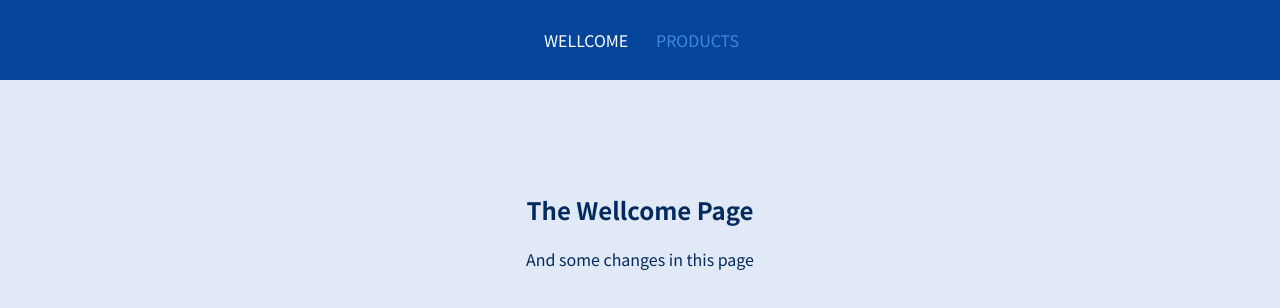
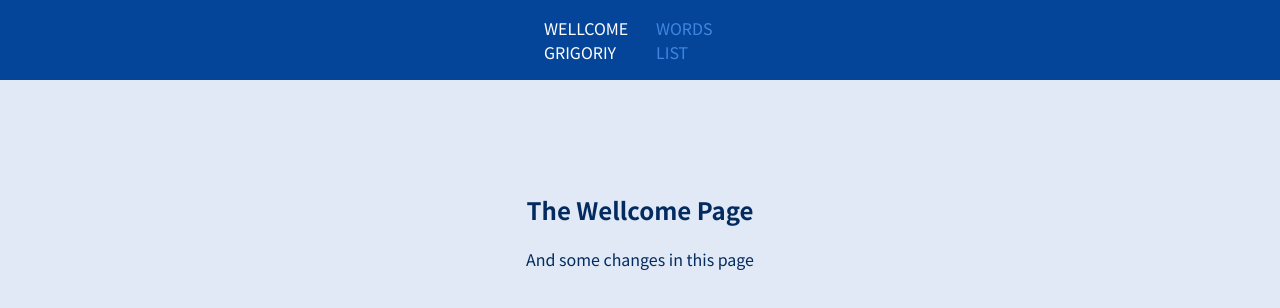
Before and after one commit to grigliz80/git-repo-react-app, a React (Create React App) app: page /wellcome in a window 1280 px wide. Shown: the top 308 px of the page. Built offline with nearby package versions, Linux system fonts and the light colour scheme.

Commit message:
Try a new Branch

```diff
--- a/src/components/MainHeader.js
+++ b/src/components/MainHeader.js
@@ -8,12 +8,12 @@ const MainHeader = () => {
                 <ul>
                     <li>
                         <NavLink activeClassName={classes.active} to='/wellcome'>
-                            WELLCOME
+                            WELLCOME GRIGORIY
                         </NavLink>
                     </li>
                     <li>
                         <NavLink activeClassName={classes.active} to='/products'>
-                            PRODUCTS
+                            WORDS LIST
                         </NavLink>
                     </li>
                 </ul>
```
